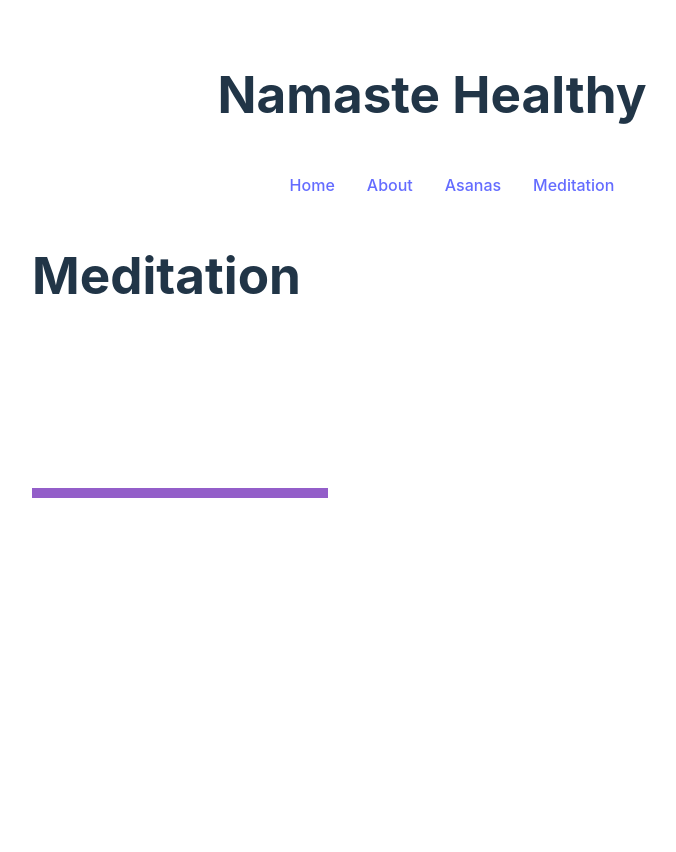
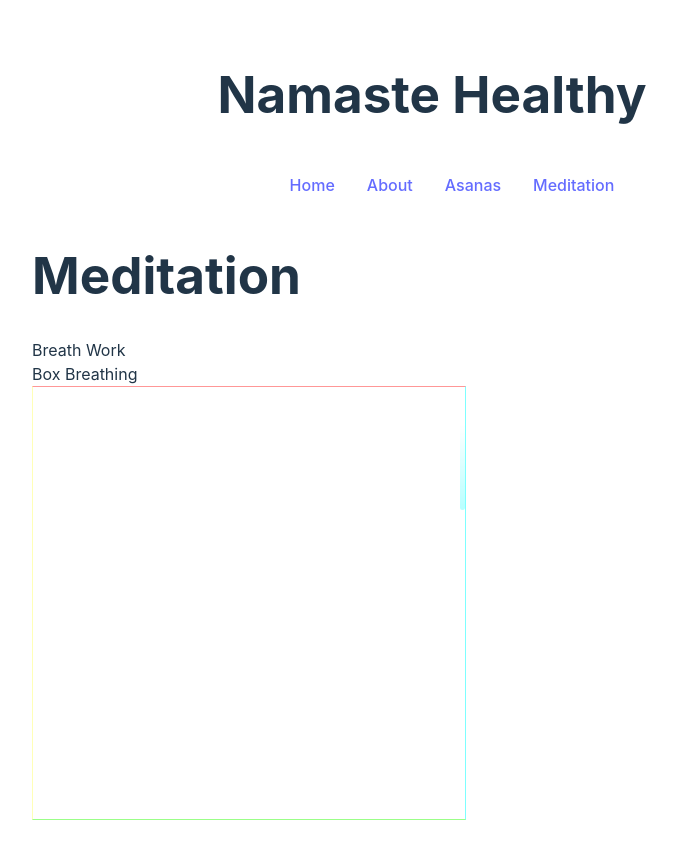
Before and after one commit to lawjonathan17/namaste-healthy, a React (Vite) app in the folder namaste-fe/: page /meditation in a window 1280 px wide. Shown: the whole page, without its empty margins (208-884 px from the left). Before the commit the page ends 800 px from the top, so only its background shows below. Built offline with nearby package versions, Linux system fonts and the light colour scheme.

Commit message:
Save box breathing animation

```diff
--- a/namaste-fe/src/pages/meditation.css
+++ b/namaste-fe/src/pages/meditation.css
@@ -1,59 +1,156 @@
-/* .line1 {
-    position: absolute;
-    left: 0;
-    width: 100px;
-    height: 10px;
-    background: #5500AA;
-    animation: lineH 4s 5s infinite;
-} */
 
 
-#box{
+.box2 {
   position: relative;
-    top: 150px;
-}
-#lineTop{
-    position: absolute;
-    left: 0;
-    height: 10px;
-    background: #5500AA;
-    /* animation: lineAcross 4s 16s infinite linear; */
-    animation-name: lineAcross;
-    animation-duration: 4s;
-    animation-iteration-count: infinite;
-    animation-timing-function: linear;
-
+  width: 400px;
+  height: 400px;
+  color: #fff;
+  background: transparent;
+  overflow: hidden;
+  border-top: 1px solid rgba(255, 49, 49, 0.5);
+  border-right: 1px solid rgba(0, 255, 255, 0.5);
+  border-bottom: 1px solid rgba(57, 255, 20, 0.5);
+  border-left: 1px solid rgba(255, 255, 113, 0.5);
+  font-family: sans-serif;
+  display: flex;
+  flex-direction: column;
+  justify-content: space-around;
+  align-items: center;
+  padding: 1em;
 }
 
-#lineBottom{
+
+span {
   position: absolute;
-    top: 200px;
-    right: 0;
-    height: 10px;
-    /* width: 10px; */
-    background: #5500AA;
-    transform: rotate(180deg);
-    animation: lineAcross 4s 12s infinite linear;
-    /* animation: lineVertical 4s 5s infinite linear; */
+  border-radius: 100vmax;
 }
 
-@keyframes lineAcross{
-    0%{
-        width: 0%;
+.top {
+  top: 0;
+  left: 0;
+  width: 0;
+  height: 5px;
+  background: linear-gradient(
+    90deg,
+    transparent 50%,
+    rgba(255, 49, 49, 0.5),
+    rgb(255, 49, 49)
+  );
 }
-    100%{
+
+.bottom {
+  right: 0;
+  bottom: 0;
+  height: 5px;
+  background: linear-gradient(
+    90deg,
+    rgb(57, 255, 20),
+    rgba(57, 255, 20, 0.5),
+    transparent 50%
+  );
+}
+
+.right {
+  top: 0;
+  right: 0;
+  width: 5px;
+  height: 0;
+  background: linear-gradient(
+    180deg,
+    transparent 30%,
+    rgba(0, 255, 255, 0.5),
+    rgb(0, 255, 255)
+  );
+}
+
+.left {
+  left: 0;
+  bottom: 0;
+  width: 5px;
+  height: 0;
+  background: linear-gradient(
+    180deg,
+    rgb(255, 255, 113),
+    rgba(255, 255, 113, 0.5),
+    transparent 70%
+  );
+}
+
+.top {
+  animation: animateTop 16s ease-in-out infinite;
+}
+
+.bottom {
+  animation: animateBottom 16s ease-in-out infinite;
+}
+
+.right {
+  animation: animateRight 16s ease-in-out infinite;
+}
+
+.left {
+  animation: animateLeft 16s ease-in-out infinite;
+}
+
+@keyframes animateTop {
+  25% {
     width: 100%;
+    opacity: 1;
+  }
+
+  30%,
+  100% {
     opacity: 0;
   }
 }
 
-@keyframes lineVertical{
-    0%{
-        height: 0%;
+@keyframes animateBottom {
+  0%,
+  50% {
+    opacity: 0;
+    width: 0;
   }
-    100%{
-        height: 100%;opacity: 0;
+
+  75% {
+    opacity: 1;
+    width: 100%;
+  }
+
+  76%,
+  100% {
+    opacity: 0;
   }
 }
-@keyframes move {
+
+@keyframes animateRight {
+  0%,
+  25% {
+    opacity: 0;
+    height: 0;
   }
+
+  50% {
+    opacity: 1;
+    height: 100%;
+  }
+
+  55%,
+  100% {
+    height: 100%;
+    opacity: 0;
+  }
+}
+
+@keyframes animateLeft {
+  0%,
+  75% {
+    opacity: 0;
+    bottom: 0;
+    height: 0;
+  }
+
+  100% {
+    opacity: 1;
+    height: 100%;
+  }
+}
--- a/namaste-fe/src/pages/meditation.tsx
+++ b/namaste-fe/src/pages/meditation.tsx
@@ -7,10 +7,22 @@ export function Meditation() {
     const renderBoxBreathing = () => {
         return (
             <>
-                <div id="box">
-                    <div id="lineTop"></div>
-                    <div id="lineBottom"></div>
+                <div>
+                    Breath Work
                 </div>
+
+                <div>
+                    Box Breathing
+                </div>
+
+
+                <div className="box2">
+                    <span className="top"></span>
+                    <span className="right"></span>
+                    <span className="bottom"></span>
+                    <span className="left"></span>
+                </div>
+
             </>
 
         )
@@ -24,7 +36,6 @@ export function Meditation() {
             {renderBoxBreathing()}
         </>
 
-
         )
 
 }
```
Lines whose indentation alone changed are shown as unchanged.
